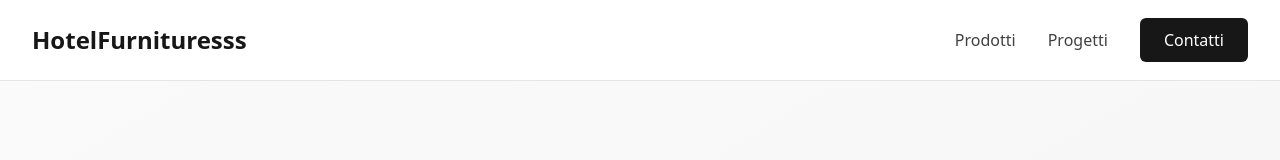
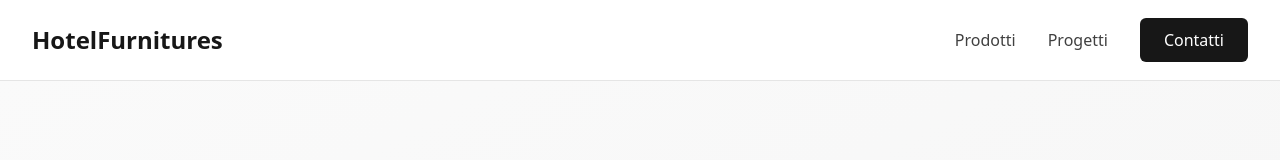
Before and after one commit to SimoneV91/hotel-furniture-website, a Next.js app: page / in a window 1280 px wide. Shown: the top 160 px of the page. Built offline with nearby package versions, Linux system fonts and the light colour scheme.

Commit message:
Add Tailwind properly

```diff
--- a/app/components/Header.tsx
+++ b/app/components/Header.tsx
@@ -11,7 +11,7 @@ export default function Header() {
         <div className="flex items-center justify-between h-20">
           {/* Logo */}
           <Link href="/" className="text-2xl font-bold text-neutral-900 hover:text-neutral-700 transition-colors">
-            HotelFurnituresss
+            HotelFurnitures
           </Link>
 
           {/* Navigation Links */}
```
